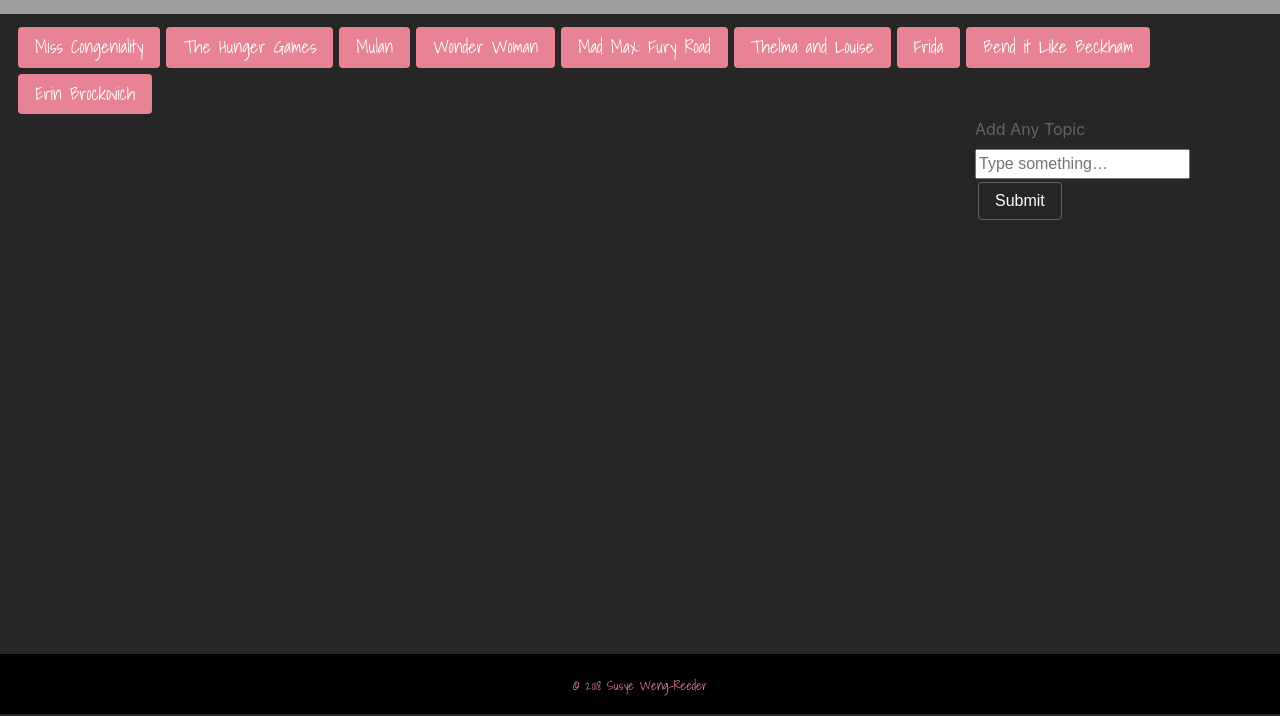
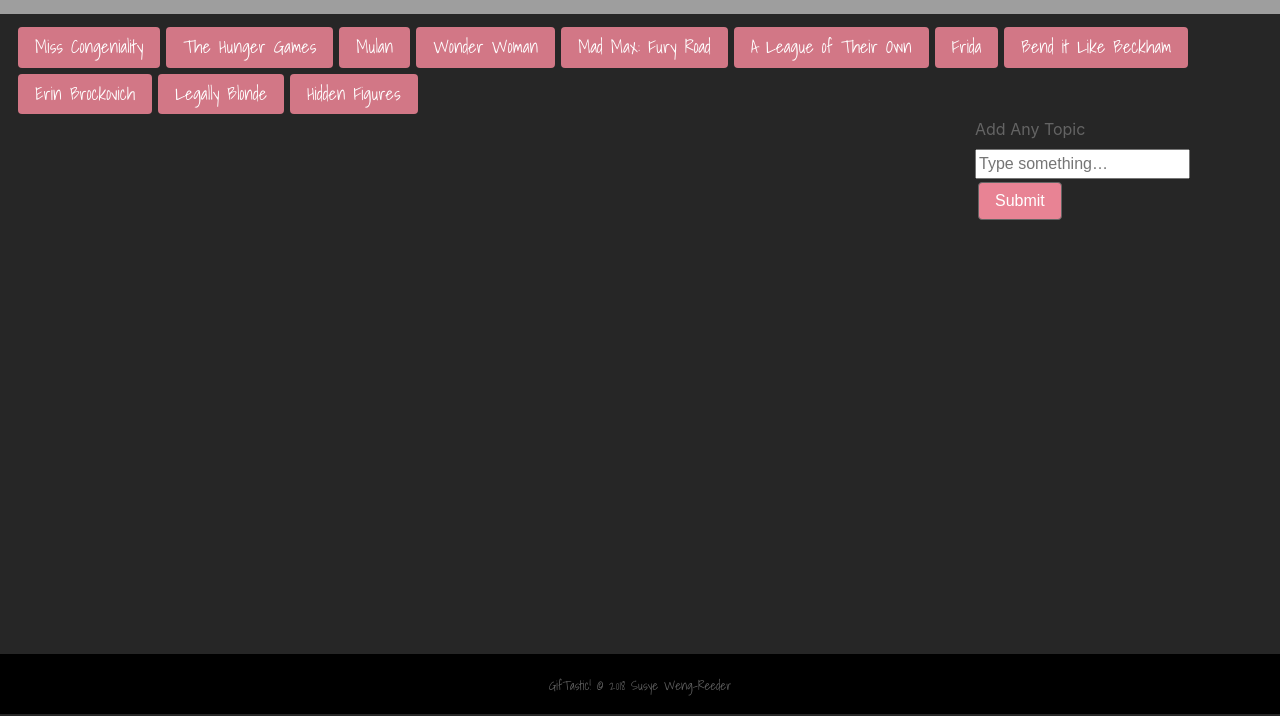
Before and after one commit to eveasian88/GifTastic, a plain HTML site: page index.html in a window 1280 px wide. Shown: the part 86-802 px from the top of the page. Drawn offline with nearby package versions, Linux system fonts and the light colour scheme; grey boxes are pictures that could not be loaded; a script that the page names is missing.

Commit message:
push before start of class

```diff
--- a/assets/css/style.css
+++ b/assets/css/style.css
@@ -37,7 +37,11 @@
   color: #ffffff;
   font-size: 18px;
   font-family: 'Shadows Into Light', cursive;
-  background: rgb(232, 131, 148);
+  background: rgb(210, 119, 134);
+}
+
+.btn-light:hover {
+  color: black;
 }
 
 .btn {
@@ -54,7 +58,7 @@
 }
 
 .submit {
-  background-color: #262626;
+  background-color: rgb(232, 131, 148);
   color:#ffffff;
   border:1px solid #646464;
 }
@@ -71,7 +75,8 @@
 
 .credits {
   font-family: 'Shadows Into Light', cursive;
-  color: rgb(232, 131, 148);
+  /* color: rgb(232, 131, 148); */
+  color: #646464;
   font-size: .8em;
 }
 
--- a/assets/javascript/app.js
+++ b/assets/javascript/app.js
@@ -1,5 +1,5 @@
 // array of top ten girl power movies
-var topics = ["Miss Congeniality", "The Hunger Games", "Mulan", "Wonder Woman", "Mad Max: Fury Road", "Thelma and Louise", "Frida", "Bend it Like Beckham", "Erin Brockovich"];
+var topics = ["Miss Congeniality", "The Hunger Games", "Mulan", "Wonder Woman", "Mad Max: Fury Road", "A League of Their Own", "Frida", "Bend it Like Beckham", "Erin Brockovich", "Legally Blonde", "Hidden Figures"];
 
 var button;
 var newTopic = ""; // new topic that will be added via input field
@@ -18,7 +18,7 @@
 // user clicks on a generated button, which generates 10 static, non-animated gif images from the GIPHY API
 $("#button-area").on("click", ".btn", function () {
     var thing = $(this).attr("data");
-    var queryURL = "https://api.giphy.com/v1/gifs/search?q=" + thing + "&api_key=fgPnlcaP119kWicPGGCVVNd2liHNjqWl&limit=5";  // use my API key for GIPHY here
+    var queryURL = "https://api.giphy.com/v1/gifs/search?q=" + thing + "&api_key=fgPnlcaP119kWicPGGCVVNd2liHNjqWl&limit=10";  // my API key for GIPHY here
 
     // standard AJAX call to get request
     $.ajax({
--- a/index.html
+++ b/index.html
@@ -3,7 +3,7 @@
 
 <head>
 
-	<title>GifTastic!</title>
+	<title>GifTastic! | Susye Weng-Reeder</title>
 	<meta charset="utf-8">
 	<meta http-equiv="X-UA-Compatible" content="IE=edge">
 	<meta name="viewport" content="width=device-width, initial-scale=1">
@@ -51,7 +51,7 @@
 	<!-- footer -->
 	<footer class="footer">
 		<div class="container">
-			<span class="credits">&copy; 2018 Susye Weng-Reeder</span>
+			<span class="credits">GifTastic! &copy; 2018 Susye Weng-Reeder</span>
 		</div>
 	</footer>
 
```
Also changed, not shown: 1 other file.
